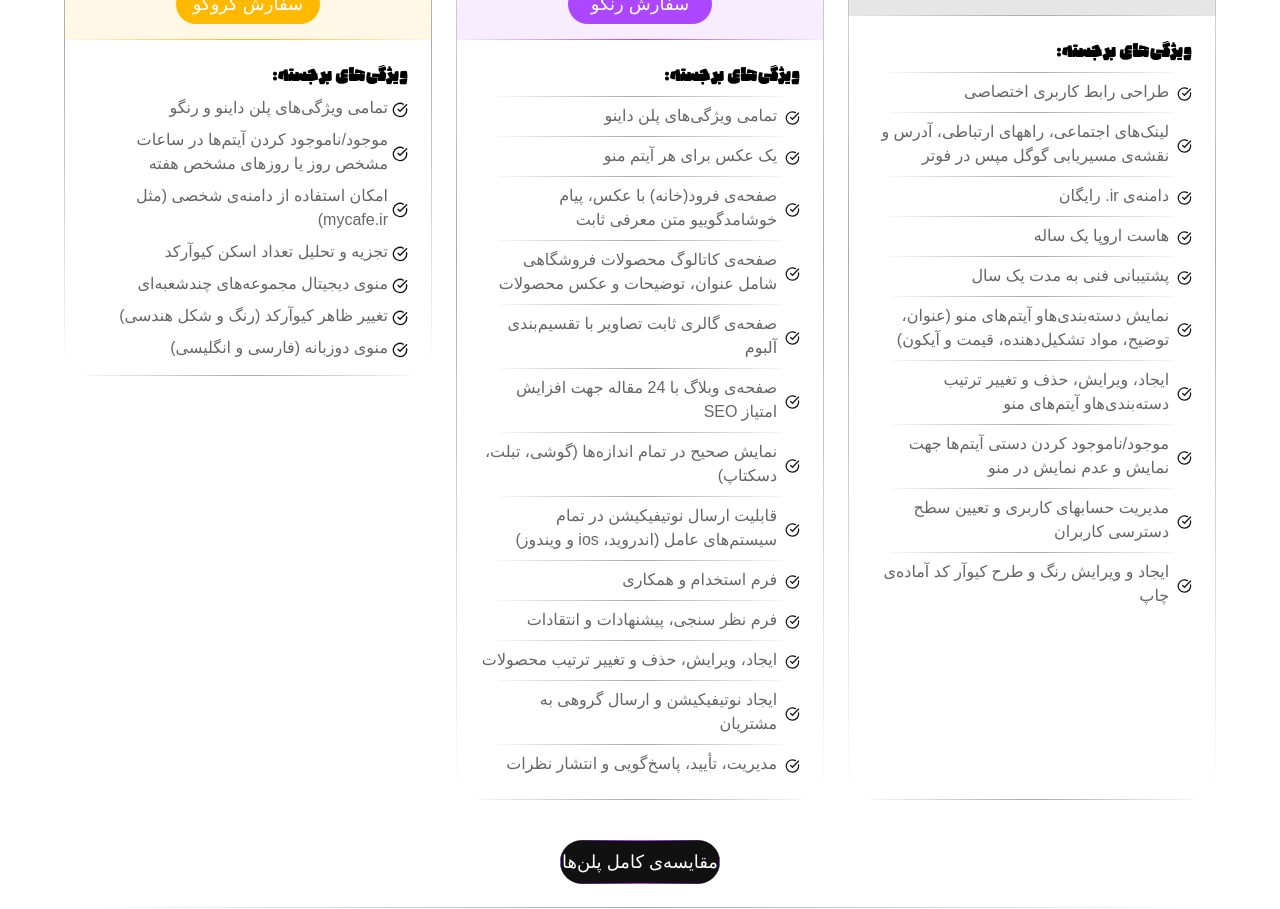
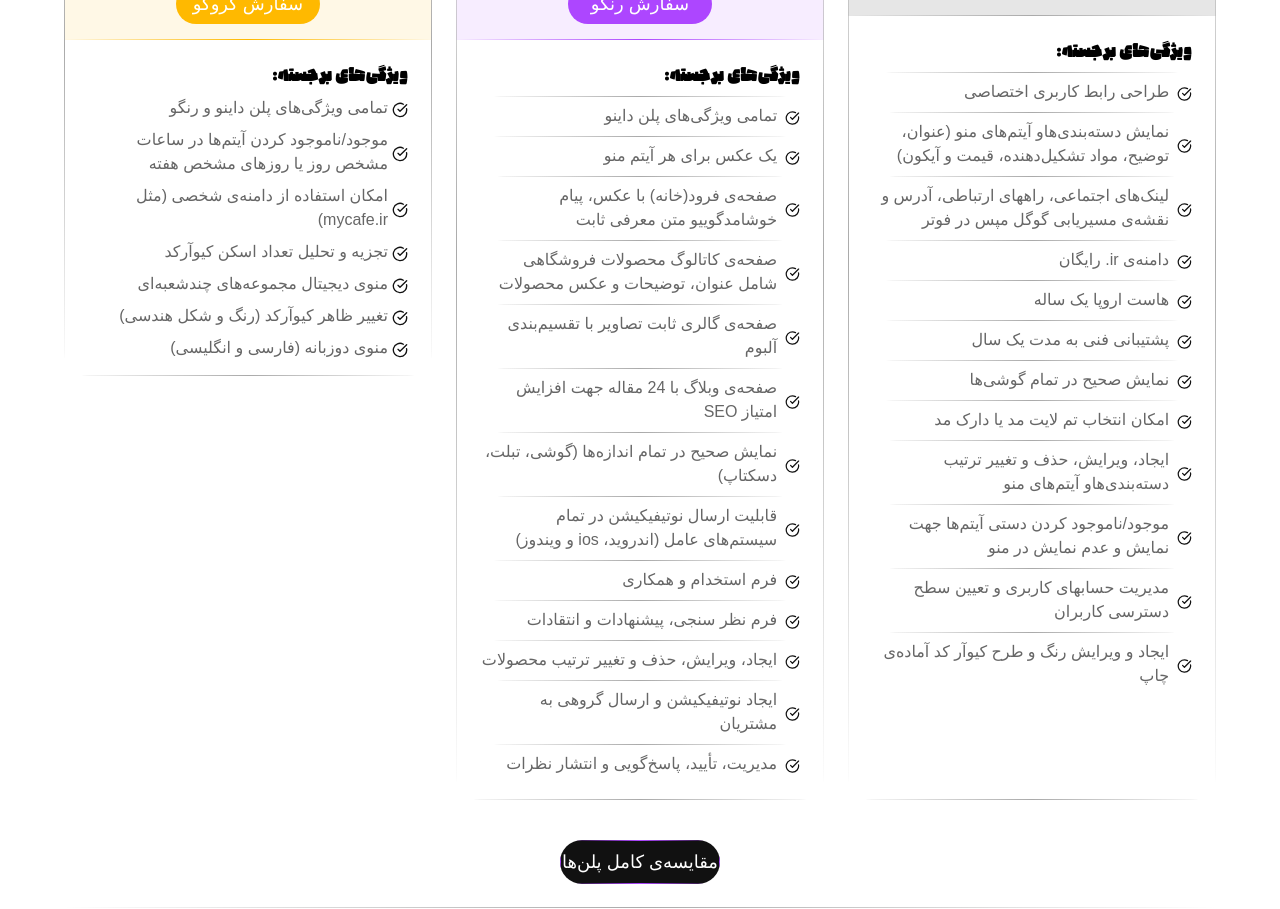
Before and after one commit to ahmadkeyhan/qrocs, a Next.js app: page / in a window 1280 px wide. Shown: the part 1500-2409 px from the top of the page. Built offline with nearby package versions, Linux system fonts and the light colour scheme; no server answers; the database is empty; a web font is replaced by a local one.

Commit message:
fixed features

```diff
--- a/src/components/home/dinoPlan.tsx
+++ b/src/components/home/dinoPlan.tsx
@@ -9,11 +9,13 @@ import GradientBorder from "../ui/gradientBorder";
 
 const features = [
     "طراحی رابط کاربری اختصاصی",
+    "نمایش دسته‌بندی‌هاو آیتم‌های منو (عنوان، توضیح، مواد تشکیل‌دهنده، قیمت و آیکون)",
     "لینک‌های اجتماعی، راههای ارتباطی، آدرس و نقشه‌ی مسیریابی گوگل مپس در فوتر",
     "دامنه‌ی ir. رایگان",
     "هاست اروپا یک ساله",
     "پشتیبانی فنی به مدت یک سال",
-    "نمایش دسته‌بندی‌هاو آیتم‌های منو (عنوان، توضیح، مواد تشکیل‌دهنده، قیمت و آیکون)",
+    "نمایش صحیح در تمام گوشی‌ها",
+    "امکان انتخاب تم لایت مد یا دارک مد",
     "ایجاد، ویرایش، حذف و تغییر ترتیب دسته‌بندی‌هاو آیتم‌های منو",
     "موجود/ناموجود کردن دستی آیتم‌ها جهت نمایش و عدم نمایش در منو",
     "مدیریت حسابهای کاربری و تعیین سطح دسترسی کاربران",
```
